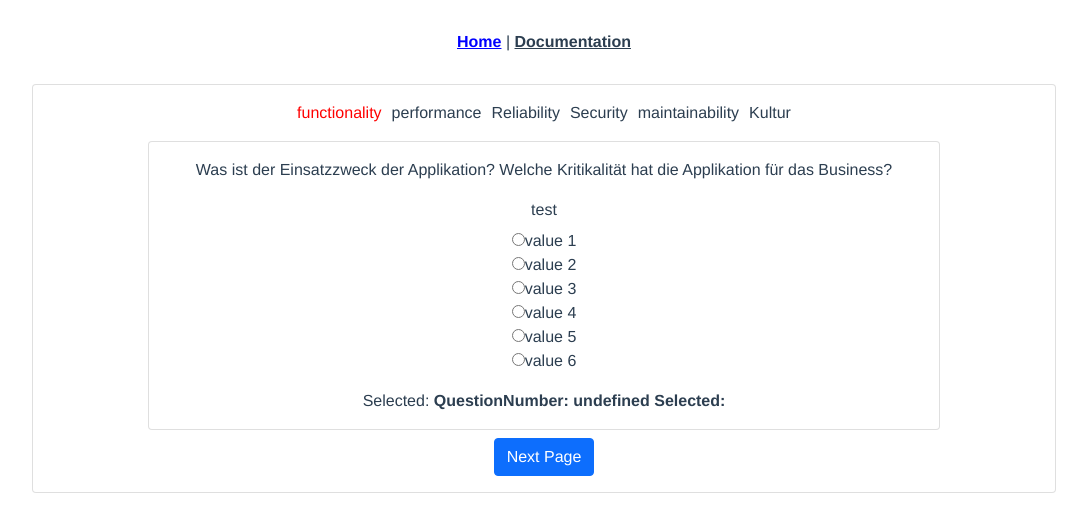
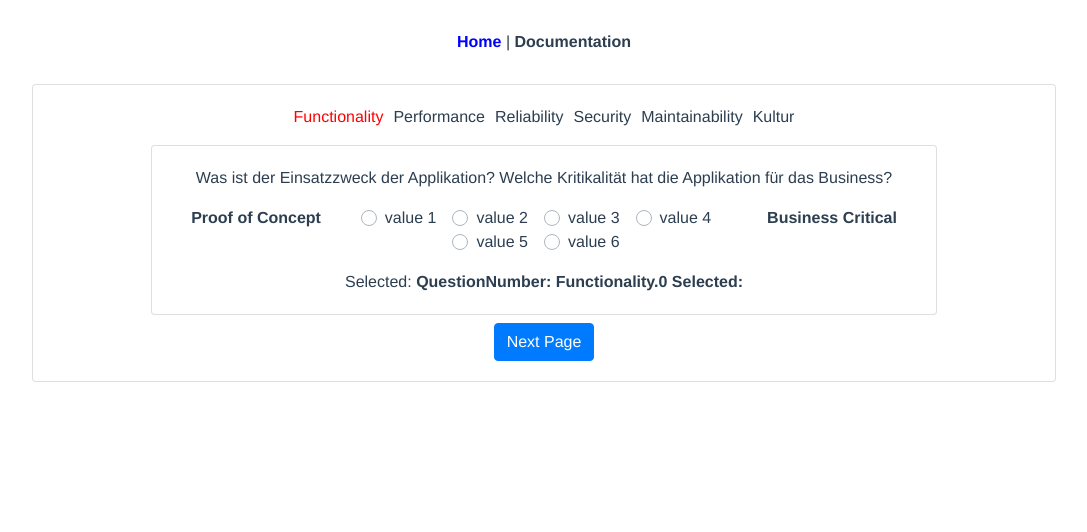
Before and after one commit to simonwilli/bachelorthesis, a Vue app: page / in a window 1280 px wide. Shown: the top 532 px of the page, without its empty margins (96-1183 px from the left). Built offline with nearby package versions, Linux system fonts and the light colour scheme.

Commit message:
move question to external file and layout optimization

```diff
--- a/package.json
+++ b/package.json
@@ -8,7 +8,7 @@
     "lint": "vue-cli-service lint"
   },
   "dependencies": {
-    "bootstrap": "^5.1.3",
+    "bootstrap": "^4.6.1",
     "bootstrap-vue": "^2.21.2",
     "core-js": "^3.8.3",
     "vue": "^2.6.14",
--- a/src/components/QuestionContainer.vue
+++ b/src/components/QuestionContainer.vue
@@ -1,8 +1,7 @@
 <template>
   <div>
     <div class="QuestionConatiner">
-      <div v-for="question in questions"
-           :key="question.id">
+      <div v-for="question in questions" :key="question.id">
         <boolean-question
           v-if="isBooleanQuestion(question)"
           :question="question"
@@ -15,32 +14,26 @@
         />
       </div>
     </div>
-    <div v-if="!lastQuestion" class="NextPage">
-      <b-button block variant="primary" @click.prevent="onNextPageClicked">
-        Next Page
-      </b-button>
-    </div>
-    <div v-if="!firstQuestion" class="BackPage">
-      <b-button block variant="primary" @click.prevent="onBackPageClicked">
-        Back Page
-      </b-button>
-    </div>
-    <div v-if="lastQuestion" class="ShowResult">
-      <b-button block variant="primary" @click.prevent="onShowResultClicked">
-        Show Result
-      </b-button>
-    </div>
+    <b-button variant="primary" @click.prevent="onBackPageClicked" v-if="!firstQuestion">
+      Back Page
+    </b-button>
+    <b-button variant="primary" @click.prevent="onNextPageClicked" v-if="!lastQuestion">
+      Next Page
+    </b-button>
+    <b-button variant="primary" @click.prevent="onShowResultClicked" v-if="lastQuestion">
+      Show Result
+    </b-button>
   </div>
 </template>
 
 <script>
-import BooleanQuestion from '@/components/BooleanQuestion';
-import ScaleQuestion from '@/components/ScaleQuestion';
+import BooleanQuestion from '@/components/BooleanQuestion.vue';
+import ScaleQuestion from '@/components/ScaleQuestion.vue';
 
 export default {
   components: {
     BooleanQuestion,
-    ScaleQuestion
+    ScaleQuestion,
   },
   props: ['questions', 'lastQuestion', 'firstQuestion', 'showResult'],
   methods: {
--- a/src/components/QuestionnaireContainer.vue
+++ b/src/components/QuestionnaireContainer.vue
@@ -19,121 +19,22 @@
     </b-card>
   </div>
   <div class="result-container" v-else>
-    <result-container :questions="allQuestions" :answers="answers" />
+    <result-container :questions="allQuestions" :answers="answers" :categoryNames="categoryNames" />
   </div>
 </template>
 
 <script>
+import { questions, categoryNames } from '@/components/questions';
 import QuestionContainer from './QuestionContainer.vue';
 import QuestionnaireNavigation from './QuestionnaireNavigation.vue';
 import ResultContainer from './ResultContainer.vue';
-
-const questions = {
-  functionality: [
-    {
-      question: 'Was ist der Einsatzzweck der Applikation? Welche Kritikalität hat die Applikation für das Business?',
-      type: 'likert',
-      property: {
-        left: 'Proof of Concept',
-        right: 'Business Critical',
-      },
-    },
-  ],
-  performance: [
-    {
-      question: 'Benötigst du eine schnelle Antwortzeit oder Skalierbarkeit',
-      type: 'likert',
-      property: {
-        left: 'Kurze Latenz',
-        right: 'Skalierbarkeit',
-      },
-    }, {
-      question: 'This is the question text',
-      type: 'likert',
-      property: {
-        left: 'Einfache Architektur',
-        right: 'Skalierbarkeit',
-      },
-    },
-  ],
-  Reliability: [
-    {
-      question: 'Bist du für eine höhere Zuverlässigkeit bereit eine schwierigere Konfigruation in Kauf zunehmen ',
-      type: 'likert',
-      property: {
-        left: 'einfache Konfiguration',
-        right: 'Reliability',
-      },
-    },
-  ],
-  Security: [
-    {
-      question: 'Performance vs Sicherheit ',
-      type: 'likert',
-      property: {
-        left: 'Performance',
-        right: 'Sicherheit',
-      },
-    },
-  ],
-  maintainability: [
-    {
-      question: 'Kein Schnittstellenmanagement vs Erhöhte Wartbarkeit',
-      type: 'likert',
-      property: {
-        left: 'Kein Schnittstellenmanagment',
-        right: 'Erhöhte Wartbarkeit',
-      },
-    },
-    {
-      question: 'Tiefe Initialkosten, höhere Wartungskosten vs Hohe Initialkosten, tiefere Wartungskosten',
-      type: 'likert',
-      property: {
-        left: 'Tiefe Initialkosten, höhere Wartungskosten',
-        right: 'Hohe Initialkosten, tiefere Wartungskosten',
-      },
-    }, {
-      question: 'Testbarkeit vs Flexibilität',
-      type: 'likert',
-      property: {
-        left: 'Testbarkeit',
-        right: 'Flexibilität',
-      },
-    },
-  ],
-  Kultur: [
-    {
-      question: 'Einfache Architektur vs Entwicklungsgeschwindigkeit',
-      type: 'likert',
-      property: {
-        left: 'Einfache Architektur ',
-        right: 'Entwicklungsgeschwindigkeit',
-      },
-    },
-    {
-      question: 'Klassische Kultur vs DevOps Kultur',
-      type: 'likert',
-      property: {
-        left: 'Klassische Kultur',
-        right: 'DevOps Kultur',
-      },
-    }, {
-      question: 'Projektgrösse',
-      type: 'likert',
-      property: {
-        left: 'Klein',
-        right: 'Gross',
-      },
-    },
-  ],
-};
 
 export default {
   components: { QuestionnaireNavigation, QuestionContainer, ResultContainer },
   data() {
     return {
-      categoryNames: Object.keys(questions),
-      currentCategory: Object.keys(questions)[0],
+      categoryNames,
+      currentCategory: categoryNames[0],
       currentCategoryIndex: 0,
       answers: {},
       showResults: false,
@@ -141,13 +42,10 @@ export default {
   },
   computed: {
     currentQuestions() {
-      return questions[this.currentCategory];
-    },
-    currentNavigation() {
-      return this.currentCategory;
+      return questions[this.currentCategoryIndex].questions;
     },
     isLastCategory() {
-      return Object.keys(questions).length - 1 === this.currentCategoryIndex;
+      return questions.length - 1 === this.currentCategoryIndex;
     },
     isFirstCategory() {
       return this.currentCategoryIndex === 0;
@@ -159,11 +57,11 @@ export default {
   methods: {
     onShowNextPage() {
       this.currentCategoryIndex++;
-      this.currentCategory = Object.keys(questions)[this.currentCategoryIndex];
+      this.currentCategory = questions[this.currentCategoryIndex].categoryName;
     },
     onShowBackPage() {
       this.currentCategoryIndex--;
-      this.currentCategory = Object.keys(questions)[this.currentCategoryIndex];
+      this.currentCategory = questions[this.currentCategoryIndex].categoryName;
     },
     onShowResult() {
       this.showResults = true;
@@ -175,18 +73,13 @@ export default {
     },
   },
   created() {
-    Object.keys(questions).map((key) => {
-      const tempQuestions = questions[key];
-      let i = 0;
-      tempQuestions.map((question) => {
-        question.id = `${key}.${i}`;
+    let i = 0;
+    for (const category of questions) {
+      for (const question of category.questions) {
+        question.id = `${category.categoryName}.${i}`;
         i++;
-        return question;
-      });
-
-      questions[key] = tempQuestions;
-    });
-    console.log(questions);
+      }
+    }
   },
 };
 </script>
--- a/src/components/ResultContainer.vue
+++ b/src/components/ResultContainer.vue
@@ -6,13 +6,13 @@
         <td>{{ data.name }}</td>
         <td>{{ data.weight }}</td>
         <td>{{ data.monolithAverage }}</td>
-        <td>{{data.microServiceAverage}}</td>
+        <td>{{ data.microServiceAverage }}</td>
       </tr>
       <tr>
         <td>total</td>
         <td>100%</td>
-        <td>{{monolithTotal}}</td>
-        <td>{{microServiceTotal }}</td>
+        <td>{{ monolithTotal }}</td>
+        <td>{{ microServiceTotal }}</td>
       </tr>
     </table>
   </div>
@@ -20,7 +20,7 @@
 
 <script>
 export default {
-  props: ['questions', 'answers'],
+  props: ['questions', 'answers', 'categoryNames'],
   data() {
     return {
       resultData: [],
@@ -29,10 +29,11 @@ export default {
     };
   },
   computed: {
-    categories() {
-      return Object.keys(this.questions);
-    },
     getArchitectureWinner() {
+      if (this.monolithTotal === this.microServiceTotal) {
+        return 'Both architectures fit equally well';
+      }
+
       if (this.monolithTotal >= this.microServiceTotal) {
         return 'Monolith';
       }
@@ -40,9 +41,21 @@ export default {
     },
   },
   methods: {
-    calculateCategoryAverage(categoryName) {
-      const weight = 0.1;
-      const questionIds = this.questions[categoryName].map((question) => question.id);
+    getCategoryByName(categoryName) {
+      for (const category of this.questions) {
+        if (category.categoryName === categoryName) {
+          return category;
+        }
+      }
+      return null;
+    },
+    getQuestionIdsForCategory(category) {
+      return category.questions.map((question) => question.id);
+    },
+    calculateCategoryAverages(categoryName) {
+      const category = this.getCategoryByName(categoryName);
+      const questionIds = this.getQuestionIdsForCategory(category);
+      const categoryWeight = category.weight;
       let microSum = 0;
       let monoSum = 0;
       let count = 0;
@@ -53,21 +66,21 @@ export default {
         const answer = this.answers[key];
         const answerParts = answer.split(':');
         if (answerParts[0] === 'mi') {
-          microSum += parseInt(answerParts[1]);
+          microSum += parseInt(answerParts[1], 10);
           count++;
         } else if (answerParts[0] === 'mo') {
-          monoSum += parseInt(answerParts[1]);
+          monoSum += parseInt(answerParts[1], 10);
           count++;
         }
       }
 
-      const monoAvg = (monoSum / count) * weight;
-      const microAvg = (microSum / count) * weight;
+      const monoAvg = (monoSum / count) * categoryWeight;
+      const microAvg = (microSum / count) * categoryWeight;
 
       return {
-        weight,
-        monoAvg,
-        microAvg,
+        weight: categoryWeight,
+        monolithAverage: monoAvg,
+        microServiceAverage: microAvg,
       };
     },
   },
@@ -75,20 +88,20 @@ export default {
     const list = [];
     let monolithTotal = 0;
     let microServiceTotal = 0;
-    this.categories.forEach((categoryName) => {
-      const avgs = this.calculateCategoryAverage(categoryName);
+    for (const categoryName of this.categoryNames) {
+      const calculatedValues = this.calculateCategoryAverages(categoryName);
       const entry = {
         name: categoryName,
-        weight: avgs.weight,
-        monolithAverage: avgs.monoAvg,
-        microServiceAverage: avgs.microAvg,
+        weight: calculatedValues.weight,
+        monolithAverage: calculatedValues.monolithAverage,
+        microServiceAverage: calculatedValues.microServiceAverage,
       };
 
-      monolithTotal += avgs.monoAvg;
-      microServiceTotal += avgs.microAvg;
+      monolithTotal += calculatedValues.monolithAverage;
+      microServiceTotal += calculatedValues.microServiceAverage;
 
       list.push(entry);
-    });
+    }
 
     this.monolithTotal = monolithTotal;
     this.microServiceTotal = microServiceTotal;
--- a/src/components/ScaleQuestion.vue
+++ b/src/components/ScaleQuestion.vue
@@ -3,7 +3,11 @@
     <b-card style="max-width: 80%; margin: auto" class="mb-2">
       <b-card-text>
         <p>{{ question.question }}</p>
-        <b-form-group label="test">
+        <div class="question-grid">
+          <div class="question-grid-left">
+            <p v-if="hasLeftText" class="left-text">{{ getQuestionTextLeft }}</p>
+          </div>
+          <div class="question-grid-main">
             <b-form-radio-group
               v-model="selected"
               :options="options"
@@ -12,7 +16,11 @@
               @input="likertScaleChanged($event)"
             >
             </b-form-radio-group>
-        </b-form-group>
+          </div>
+          <div class="question-grid-right">
+            <p v-if="hasRightText" class="left-text">{{ getQuestionTextRight }}</p>
+          </div>
+        </div>
         <div class="mt-3">
           Selected: <strong>{{ result }}</strong>
         </div>
@@ -30,27 +38,27 @@ export default {
       options: [
         {
           item: 'mo:3',
-          name: 'value 1'
+          name: 'value 1',
         },
         {
           item: 'mo:2',
-          name: 'value 2'
+          name: 'value 2',
         },
         {
           item: 'mo:1',
-          name: 'value 3'
+          name: 'value 3',
         },
         {
           item: 'mi:1',
-          name: 'value 4'
+          name: 'value 4',
         },
         {
           item: 'mi:2',
-          name: 'value 5'
+          name: 'value 5',
         },
         {
           item: 'mi:3',
-          name: 'value 6'
+          name: 'value 6',
         },
       ],
     };
@@ -64,14 +72,47 @@ export default {
     },
   },
   computed: {
-    result: function () {
-      return (
-        'QuestionNumber: ' +
-        this.question.questionNumber +
-        ' Selected: ' +
-        this.selected
-      );
+    hasLeftText() {
+      return this.question.properties && this.question.properties.left;
+    },
+    getQuestionTextLeft() {
+      return this.question.properties.left;
+    },
+    hasRightText() {
+      return this.question.properties && this.question.properties.right;
+    },
+    getQuestionTextRight() {
+      return this.question.properties.right;
+    },
+    result() {
+      return (`QuestionNumber: ${this.question.id} Selected: ${this.selected}`);
     },
   },
 };
 </script>
+
+<style lang="scss" scoped>
+div.question-grid {
+  display: grid;
+  grid-template-columns: 1fr 3fr 1fr;
+  grid-template-rows: 1fr;
+  grid-column-gap: 0px;
+  grid-row-gap: 0px;
+
+  div.question-grid-left {
+    grid-area: 1 / 1 / 2 / 2;
+    justify-self: end;
+    font-weight: bold;
+  }
+
+  div.question-grid-main {
+    grid-area: 1 / 2 / 2 / 3;
+  }
+
+  div.question-grid-right {
+    grid-area: 1 / 3 / 2 / 4;
+    justify-self: start;
+    font-weight: bold;
+  }
+}
+</style>
--- /dev/null
+++ b/src/components/questions.js
@@ -0,0 +1,120 @@
+export const questions = [
+  {
+    categoryName: 'Functionality',
+    weight: 0.1,
+    questions: [{
+      question: 'Was ist der Einsatzzweck der Applikation? Welche Kritikalität hat die Applikation für das Business?',
+      type: 'likert',
+      properties: {
+        left: 'Proof of Concept',
+        right: 'Business Critical',
+      },
+    }],
+  },
+  {
+    categoryName: 'Performance',
+    weight: 0.1,
+    questions: [
+      {
+        question: 'Benötigst du eine schnelle Antwortzeit oder Skalierbarkeit',
+        type: 'likert',
+        properties: {
+          left: 'Kurze Latenz',
+          right: 'Skalierbarkeit',
+        },
+      }, {
+        question: 'This is the question text',
+        type: 'likert',
+        properties: {
+          left: 'Einfache Architektur',
+          right: 'Skalierbarkeit',
+        },
+      },
+    ],
+  },
+  {
+    categoryName: 'Reliability',
+    weight: 0.1,
+    questions: [
+      {
+        question: 'Bist du für eine höhere Zuverlässigkeit bereit eine schwierigere Konfigruation in Kauf zunehmen ',
+        type: 'likert',
+        properties: {
+          left: 'einfache Konfiguration',
+          right: 'Reliability',
+        },
+      },
+    ],
+  }, {
+    categoryName: 'Security',
+    weight: 0.1,
+    questions: [
+      {
+        question: 'Performance vs Sicherheit ',
+        type: 'likert',
+        properties: {
+          left: 'Performance',
+          right: 'Sicherheit',
+        },
+      },
+    ],
+  }, {
+    categoryName: 'Maintainability',
+    weight: 0.1,
+    questions: [
+      {
+        question: 'Kein Schnittstellenmanagement vs Erhöhte Wartbarkeit',
+        type: 'likert',
+        properties: {
+          left: 'Kein Schnittstellenmanagment',
+          right: 'Erhöhte Wartbarkeit',
+        },
+      },
+      {
+        question: 'Tiefe Initialkosten, höhere Wartungskosten vs Hohe Initialkosten, tiefere Wartungskosten',
+        type: 'likert',
+        properties: {
+          left: 'Tiefe Initialkosten, höhere Wartungskosten',
+          right: 'Hohe Initialkosten, tiefere Wartungskosten',
+        },
+      }, {
+        question: 'Testbarkeit vs Flexibilität',
+        type: 'likert',
+        properties: {
+          left: 'Testbarkeit',
+          right: 'Flexibilität',
+        },
+      },
+    ],
+  }, {
+    categoryName: 'Kultur',
+    weight: 0.3,
+    questions: [
+      {
+        question: 'Einfache Architektur vs Entwicklungsgeschwindigkeit',
+        type: 'likert',
+        properties: {
+          left: 'Einfache Architektur ',
+          right: 'Entwicklungsgeschwindigkeit',
+        },
+      },
+      {
+        question: 'Klassische Kultur vs DevOps Kultur',
+        type: 'likert',
+        properties: {
+          left: 'Klassische Kultur',
+          right: 'DevOps Kultur',
+        },
+      }, {
+        question: 'Projektgrösse',
+        type: 'likert',
+        properties: {
+          left: 'Klein',
+          right: 'Gross',
+        },
+      },
+    ],
+  },
+];
+
+export const categoryNames = questions.map((category) => category.categoryName);
```
Also changed, not shown: 1 other file (tests, documents, lock files or other folders). Lines whose indentation alone changed are shown as unchanged.
